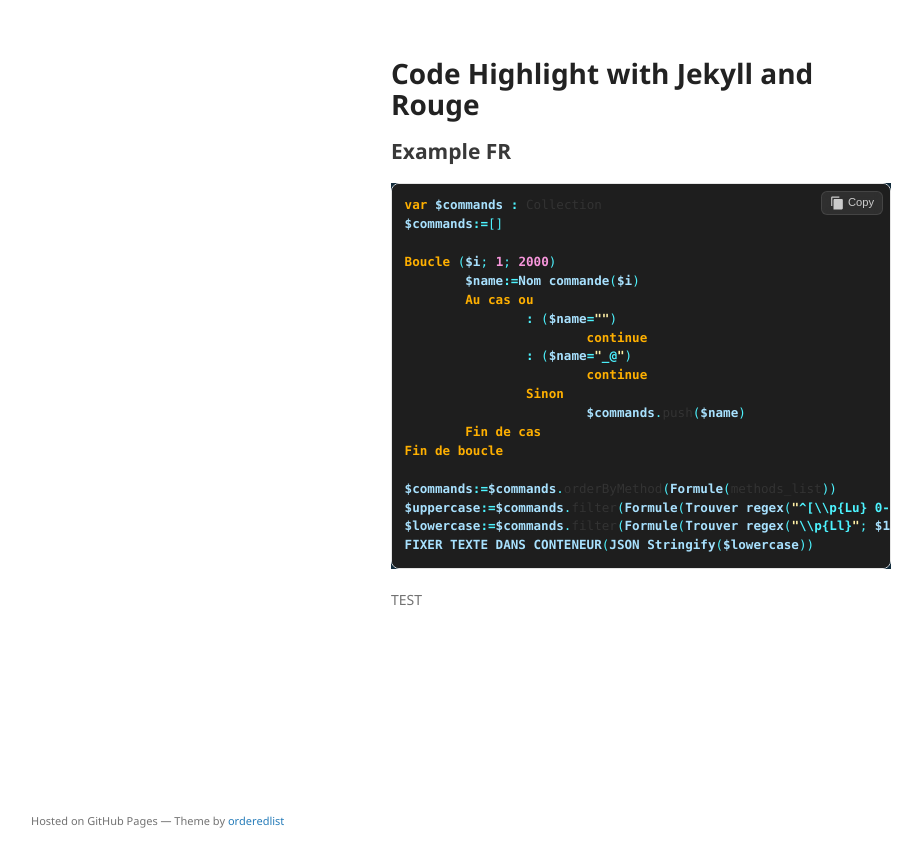
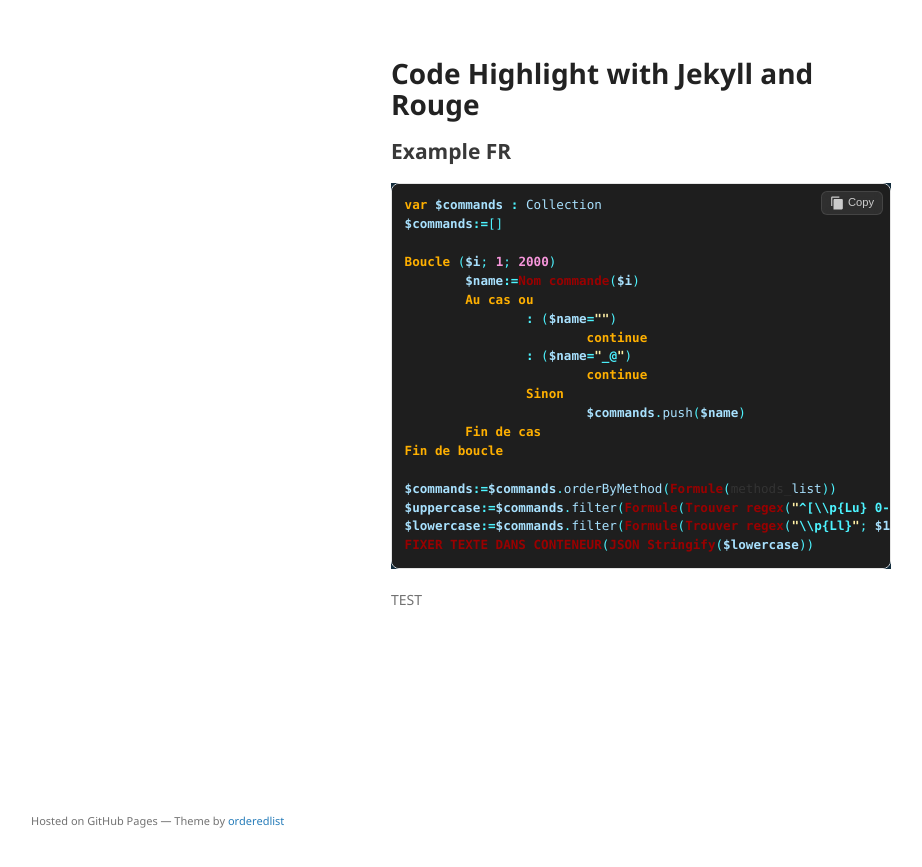
Before and after one commit to miyako/pages, a Jekyll site: the page built from index.md, in a window 1280 px wide. Shown: the top 867 px of the page, without its empty margins (179-1101 px from the left). Built offline with Jekyll 4.4.1, drawn with Linux system fonts in a browser that asks for light colours.

Commit message:
Update code.css

```diff
--- a/assets/css/code.css
+++ b/assets/css/code.css
@@ -161,7 +161,7 @@
 .highlight .go {
   color: #BBBBBB;
 }
-.highlight .nf, .highlight .fm {
+.highlight .n, .nf, .highlight .fm {
   color: #a8e1fe;
 }
 .highlight .py {
```
